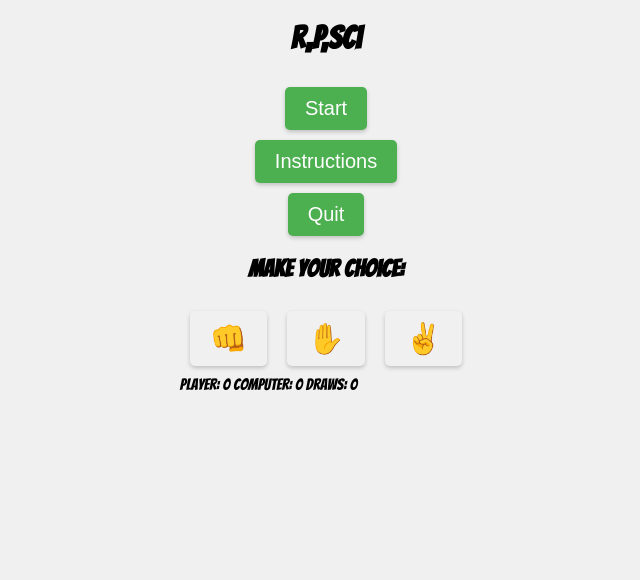
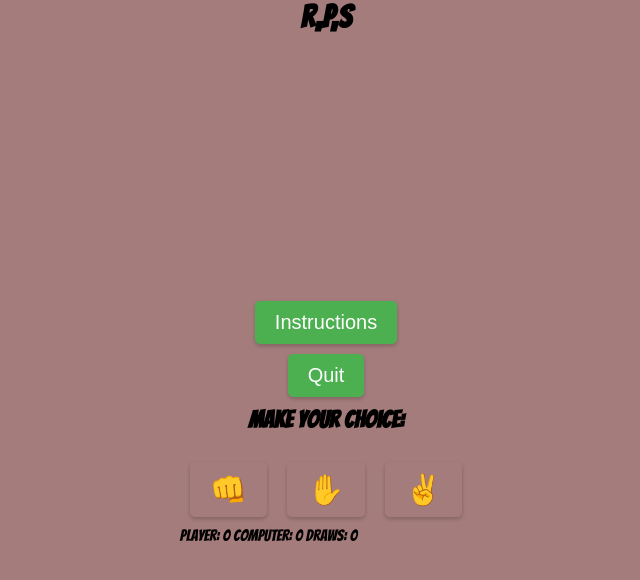
Before and after one commit to kubecks/rock-paper-scissors, a plain HTML site: page index.html in a window 1280 px wide. Both pictures are taken after a click on the button "Start". Shown: the whole page, without its empty margins (314-954 px from the left). Drawn offline with Linux system fonts and the light colour scheme.

Commit message:
Fix menu display style and Add function to 'Quit'

```diff
--- a/assets/css/style.css
+++ b/assets/css/style.css
@@ -1,16 +1,30 @@
 
 /* styles.css */
-
-/* General styling */
+*,
+*::before,
+*::after {
+  margin: 0;
+  padding: 0;
+  box-sizing: border-box;
+}
 body {
-    display: flex;
-    flex-direction: column;
-    align-items: center;
-    justify-content: flex-start;
-    height: 100vh;
-    margin: 0;
-    background-color: #f0f0f0;
-    font-family: 'Bangers', cursive;
+  display: flex;
+  flex-direction: column;
+  align-items: center;
+  justify-content: start;
+  min-height: 100vh;
+  width: 100%;
+  margin: 0;
+  background-color: #A47C7C;
+  font-family: 'Bangers', cursive;
+}
+main {
+  flex: 1 0 auto;
+  display: flex;
+  flex-direction: column;
+  align-items: center;
+  justify-content: center;
+  width: 100%;
 }
 
 /* Header styles */
--- a/assets/js/script.js
+++ b/assets/js/script.js
@@ -1,7 +1,10 @@
+/* jshint esversion: 8 */
+
 // Cache DOM elements
 const menuElement = document.getElementById("menu");
 const gameContainerElement = document.getElementById("game-container");
 const startButton = document.getElementById("start-button");
+const quitButton = document.getElementById("quit-button");
 const choices = document.getElementById("choices");
 const resultElement = document.getElementById("result");
 const playerScoreElement = document.getElementById("player-score");
@@ -18,24 +21,35 @@ let playerScore = 0;
 let computerScore = 0;
 let drawCount = 0;
 
-const WINNING_SCORE = 10;
+const WINNING_SCORE = 5;
 
+
+
+document.addEventListener("DOMContentLoaded", function() {
     // Event listener for "Start" button and "Game Title" click
-startButton.addEventListener("click", toggleGameContainer);
-document.getElementById("game-title").addEventListener("click", toggleGameContainer);
-
+    startButton.addEventListener("click", function() {
+        startButton.style.display = "none";
+        quitButton.classList.remove("hidden");
+        menuElement.style.display = "block";
+        gameContainerElement.style.display = "block";
+      });
+    // document.getElementById("game-title").addEventListener("click", toggleGameContainer);
+    quitButton.addEventListener("click", function() {
+        quitButton.classList.add("hidden");
+        startButton.style.display = "block";
+        menuElement.style.display = "block";
+        gameContainerElement.style.display = "none";
+      });
     // Event listener for game title (logo)
     document.getElementById("game-title").addEventListener("click", function() {
         // Hide the game container and show the menu
         gameContainerElement.style.display = "none";
         menuElement.style.display = "block";
     });
-
     // Event listener for "Instructions" button
     instructionsButton.addEventListener("click", function() {
         showModal("modal");
     });
-
     // Event delegation for choice buttons
     choices.addEventListener("click", function(event) {
         const playerSelection = event.target.id;
@@ -45,13 +59,21 @@ choices.addEventListener("click", function(event) {
         updateScore(result);
         checkWinner(); // Check if a player has won after each round
     });
+    closeModalButton.addEventListener("click", function() {
+      modalElement.style.display = "none";
+    });
+    // Event listener for "Close" button in the winner modal
+    closeWinnerModalButton.addEventListener("click", function() {
+      winnerModalElement.style.display = "none";
+    });
+  });
 
-// Function to toggle game container and menu display
 function toggleGameContainer() {
-    menuElement.style.display = menuElement.style.display === "block" ? "none" : "block";
+    quitButton.classList.remove("hidden");
+    startButton.classList.add("hidden");
+    // menuElement.style.display = menuElement.style.display === "block" ? "none" : "block";
     gameContainerElement.style.display = gameContainerElement.style.display === "none" ? "block" : "none";
 }
-
 // Function to create a random choice for the computer
 function createComputerChoice() {
     const choices = ["rock", "paper", "scissors"];
--- a/index.html
+++ b/index.html
@@ -17,7 +17,7 @@
 </head>
 <body>
     <header>
-    <h1 id="game-title">R,P,sci</h1>
+    <h1 id="game-title">R,P,S</h1>
 </header>
 
 <main>
```
Lines whose indentation alone changed are shown as unchanged.
